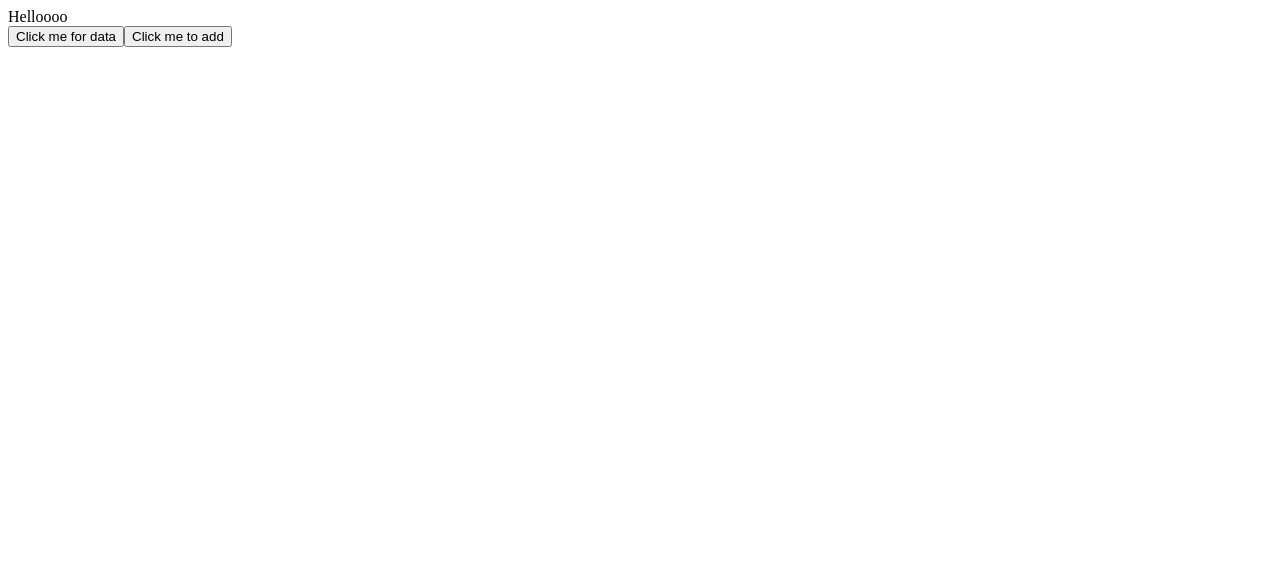
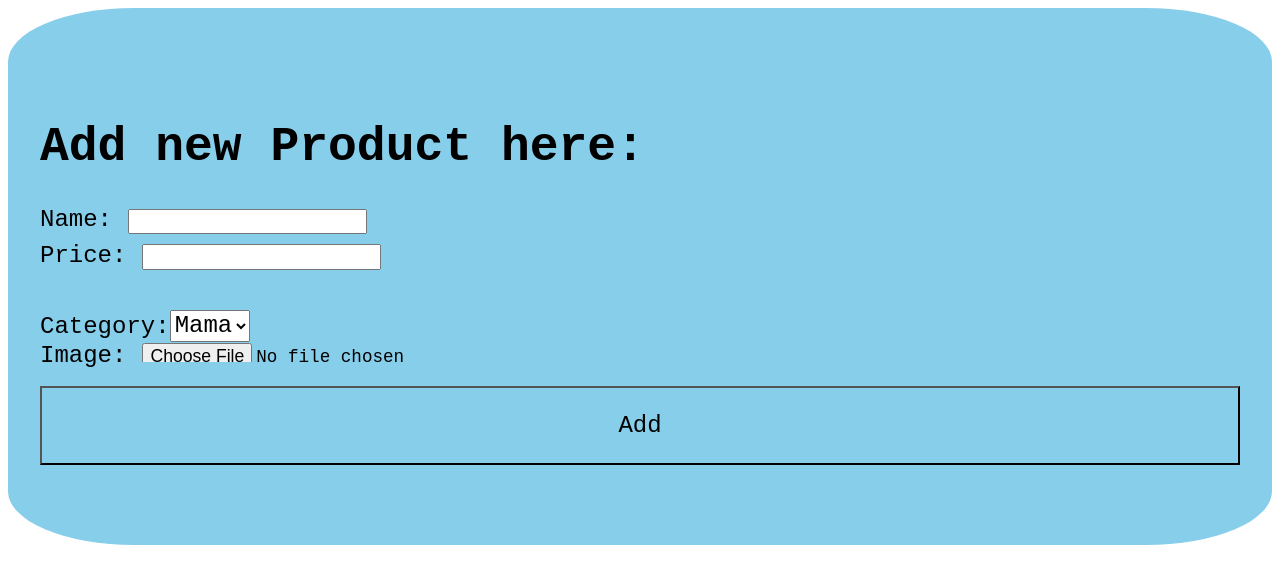
Before and after one commit to IvoGeorgiew/mama-bear, a React (Create React App) app: page / in a window 1280 px wide. Shown: the top 584 px of the page. Built offline with nearby package versions, Linux system fonts and the light colour scheme; no server answers.

Commit message:
Now able to add products

```diff
--- a/package.json
+++ b/package.json
@@ -8,7 +8,9 @@
     "react": "^18.2.0",
     "react-dom": "^18.2.0",
     "react-router-dom": "^6.11.0",
-    "react-scripts": "5.0.1"
+    "react-scripts": "5.0.1",
+    "styled-components": "^5.3.10",
+    "uuid": "^9.0.0"
   },
   "scripts": {
     "start": "react-scripts start",
--- a/src/App.js
+++ b/src/App.js
@@ -1,12 +1,13 @@
 import React from "react";
 import { BrowserRouter as Router, Routes, Route } from "react-router-dom";
-import HomePage from "./Pages/HomePage";
+import AdminPage from "./Pages/AdminPage";
 
 function App() {
   return (
     <Router>
       <Routes>
-        <Route exact path="/" element={<HomePage />} />
+        <Route exact path="/" element={<AdminPage />} />
+        <Route exact path="/admin" element={<AdminPage />} />
       </Routes>
     </Router>
   );
--- /dev/null
+++ b/src/Components/NewProductForm.jsx
@@ -0,0 +1,147 @@
+import React, { useState } from "react";
+//import { useNavigate } from "react-router-dom";
+import styled from "styled-components";
+import { collection, addDoc } from "firebase/firestore";
+import { db, storage } from "../firebase";
+import { v4 } from "uuid";
+
+import { ref, uploadBytes, getDownloadURL } from "firebase/storage";
+
+function NewProductForm() {
+  const [productName, setProductName] = useState("");
+  const [productPrice, setProductPrice] = useState("");
+  const [productCategory, setProductCategory] = useState("Mama");
+  const [imageUpload, setImageUpload] = useState(null);
+  const [imageUrl, setImageUrl] = useState("");
+
+  const handleCategoryChange = (event) => {
+    setProductCategory(event.target.value);
+  };
+
+  const uploadFile = () => {
+    const imageRef = ref(storage, `images/${imageUpload.name + v4()}`);
+    uploadBytes(imageRef, imageUpload).then((snapshot) => {
+      getDownloadURL(snapshot.ref).then((url) => {
+        setImageUrl(url);
+      });
+    });
+  };
+
+  const handleImageChange = (event) => {
+    const file = event.target.files[0];
+    setImageUpload(file);
+    uploadFile();
+  };
+
+  const handleSubmit = async (e) => {
+    e.preventDefault();
+
+    // Checks for empty fields
+    let fields = [productName, productPrice, productCategory];
+    for (let i = 0; i < fields.length; i++) {
+      if (fields[i].length < 1) {
+        window.alert("Fields cannot be empty.");
+        return;
+      }
+    }
+
+    // Upload image to Firebase Storage
+    //let imageUrl = null;
+    if (imageUpload) {
+      uploadFile();
+    }
+
+    // Add product to Firestore
+    try {
+      const docRef = await addDoc(collection(db, "products"), {
+        name: productName,
+        price: productPrice,
+        category: productCategory,
+        imageUrl: imageUrl,
+      });
+      console.log("Document written with ID: ", docRef.id);
+    } catch (e) {
+      console.error("Error adding document: ", e);
+    }
+  };
+
+  return (
+    <FormStyle onSubmit={handleSubmit}>
+      <h1>Add new Product here:</h1>
+      <div style={{ display: "flex", flexDirection: "column" }}>
+        <label>
+          Name:
+          <InputStyle
+            type="text"
+            value={productName}
+            onChange={(e) => setProductName(e.target.value)}
+          />
+        </label>
+        <label>
+          Price:
+          <InputStyle
+            type="text"
+            value={productPrice}
+            onChange={(e) => setProductPrice(e.target.value)}
+          />
+        </label>
+        <label>
+          Category:
+          <SelectStyle value={productCategory} onChange={handleCategoryChange}>
+            <option value="Mama">Mama</option>
+            <option value="Bebe">Bebe</option>
+            <option value="Bear">Bear</option>
+          </SelectStyle>
+        </label>
+        <label>
+          Image:
+          <InputStyle type="file" onChange={handleImageChange} />
+        </label>
+        <ButtonStyle>Add</ButtonStyle>
+      </div>
+    </FormStyle>
+  );
+}
+
+const FormStyle = styled.form`
+  font-size: 1.5rem;
+  display: flex;
+  flex-direction: column;
+  background-color: skyblue;
+  padding-top: 5rem;
+  padding-bottom: 5rem;
+  padding-left: 2rem;
+  padding-right: 2rem;
+  border-radius: 10%;
+  font-family: Courier New;
+`;
+
+const InputStyle = styled.input`
+  height: 1.2rem;
+  margin-bottom: 0.5rem;
+  margin-left: 1rem;
+  font-family: Courier New;
+  font-size: 1.1rem;
+`;
+
+const ButtonStyle = styled.button`
+  margin-top: 1rem;
+  background: transparent;
+  border: 1;
+  color: black;
+  cursor: pointer;
+  font-family: Courier New;
+  font-size: 1.5rem;
+  font-weight: 500;
+  padding: 1em 1em;
+  position: relative;
+`;
+
+const SelectStyle = styled.select`
+  height: 2rem;
+  margin-top: 2rem;
+  font-size: 1.5rem;
+  font-family: Courier New;
+`;
+
+export default NewProductForm;
--- /dev/null
+++ b/src/Pages/AdminPage.jsx
@@ -0,0 +1,12 @@
+import React from "react";
+import NewProductForm from "../Components/NewProductForm";
+
+function AdminPage() {
+  return (
+    <div>
+      <NewProductForm />
+    </div>
+  );
+}
+
+export default AdminPage;
--- a/src/Pages/HomePage.jsx
+++ /dev/null
@@ -1,51 +0,0 @@
-import React from "react";
-import { db, storage } from "../firebase";
-import { collection, addDoc } from "firebase/firestore";
-import { useState, useEffect } from "react";
-import { ref, getDownloadURL } from "firebase/storage";
-
-function HomePage() {
-  const getProducts = async () => {
-    const querySnapshot = await db.collection("products").get();
-    const products = querySnapshot.docs.map((doc) => doc.data());
-    console.log("@@@@");
-    return console.log(products);
-  };
-
-  const addProduct = async () => {
-    try {
-      const docRef = await addDoc(collection(db, "products"), {
-        name: "Ada",
-        price: "20.00",
-        img: "12345123",
-      });
-      console.log("Document written with ID: ", docRef.id);
-    } catch (e) {
-      console.error("Error adding document: ", e);
-    }
-  };
-
-  const [imageUrl, setImageUrl] = useState(null);
-
-  useEffect(() => {
-    const imageRef = ref(storage, "images/first");
-    getDownloadURL(imageRef)
-      .then((url) => {
-        setImageUrl(url);
-      })
-      .catch((error) => {
-        console.log(error);
-      });
-  }, []);
-
-  return (
-    <div>
-      <div>Helloooo</div>
-      <button onClick={getProducts}>Click me for data</button>
-      <button onClick={addProduct}>Click me to add</button>
-      {imageUrl ? <img src={imageUrl} alt="A description" /> : null}
-    </div>
-  );
-}
-
-export default HomePage;
```
Also changed, not shown: 1 other file (tests, documents, lock files or other folders).
